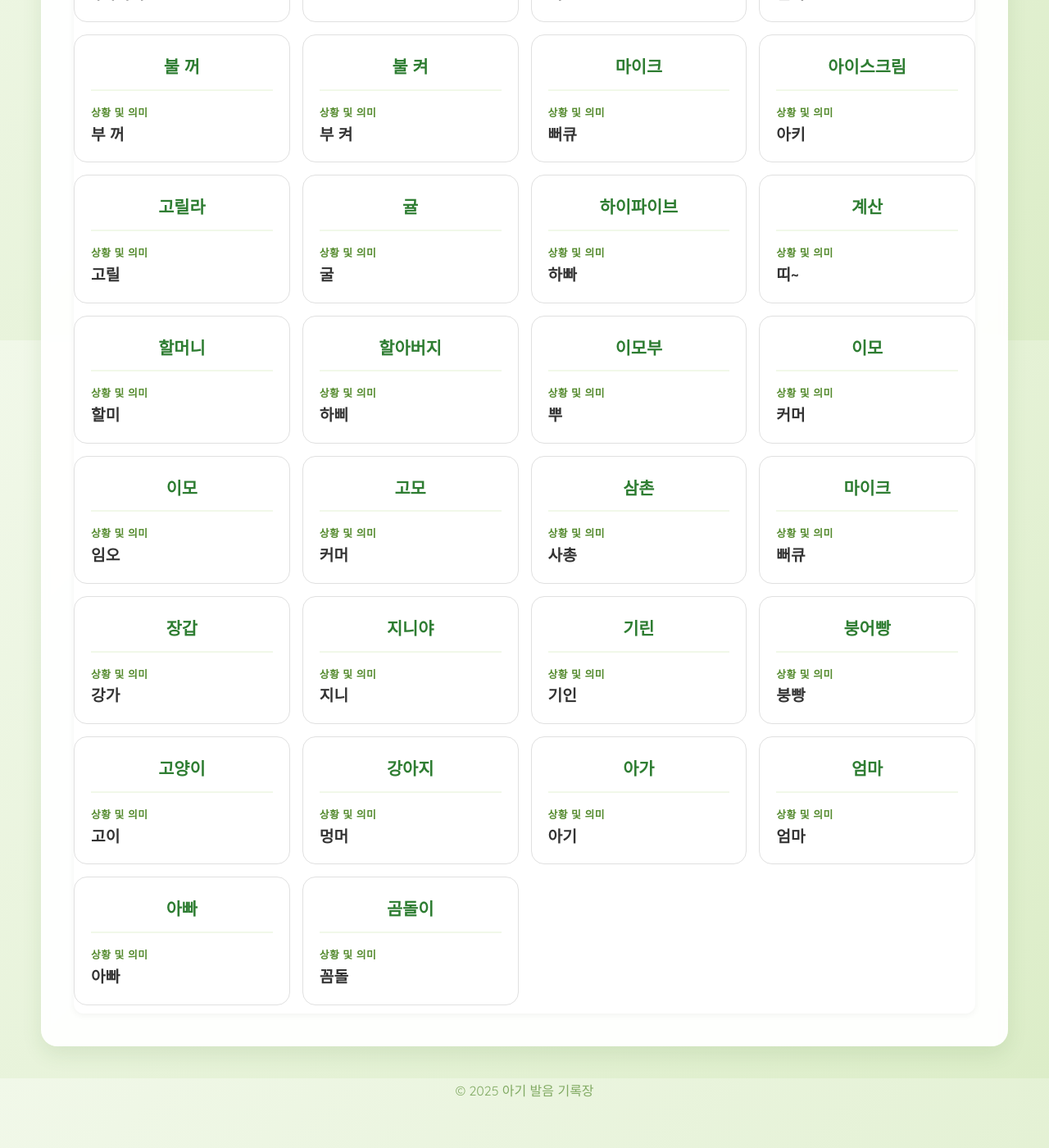
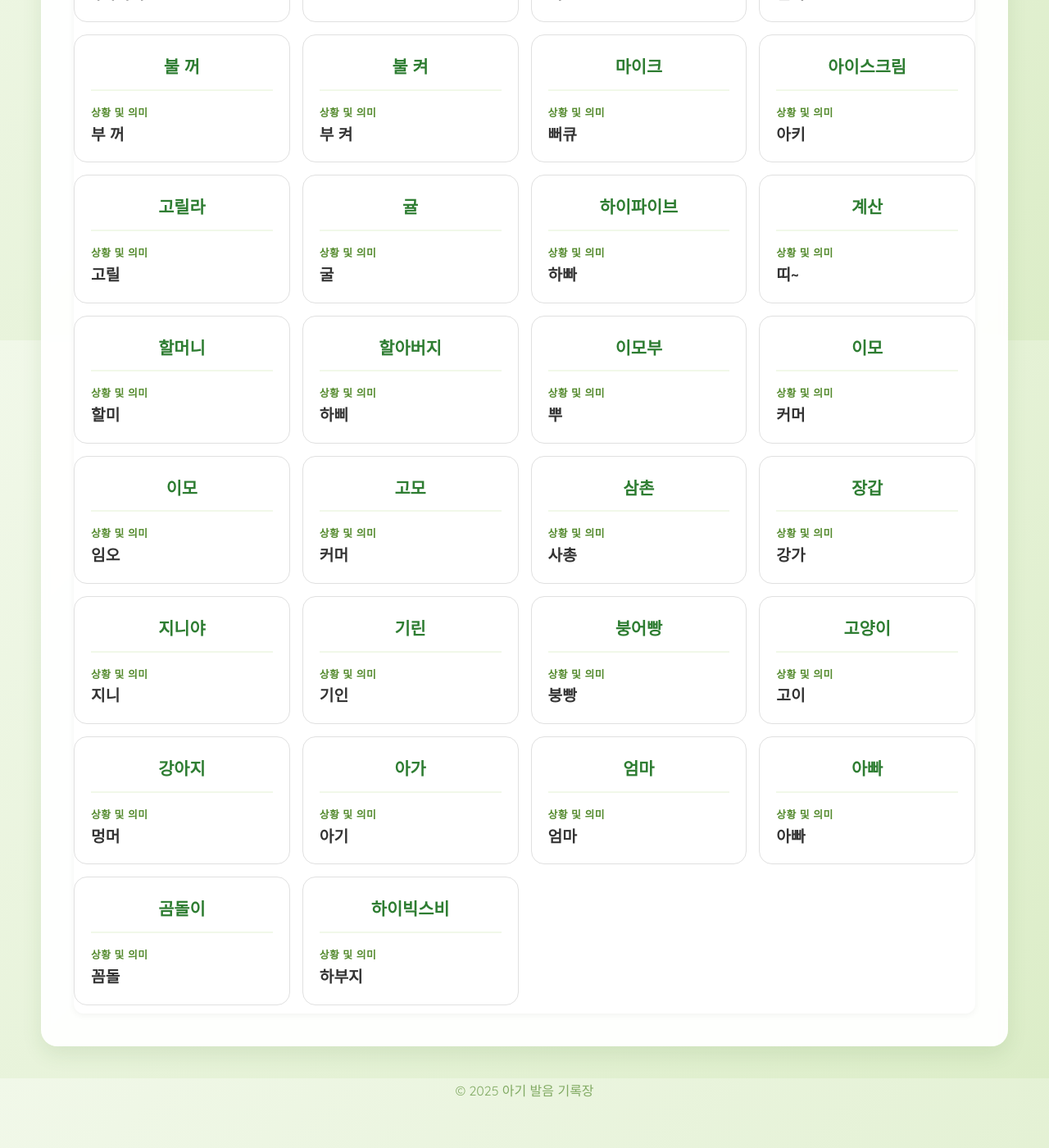
Before and after one commit to JunSungKang/baby-speech-diary, a Jekyll site: the page built from index.md, in a window 1280 px wide and 1400 px high, scrolled down 1385 px. Shown: the whole window at 82% size. Built offline with Jekyll 4.4.1, drawn with Linux system fonts in a browser that asks for light colours; our own code applies the rules of GitHub Pages for plain Markdown files.

Commit message:
Add '하이빅스비' and '하부지' to the index

```diff
--- a/index.md
+++ b/index.md
@@ -45,7 +45,6 @@ layout: default
 | 이모 | 임오 |
 | 고모 | 커머 |
 | 삼촌 | 사총 |
-| 마이크 | 뻐큐 |
 | 장갑 | 강가 |
 | 지니야 | 지니 |
 | 기린 | 기인 |
@@ -56,3 +55,4 @@ layout: default
 | 엄마 | 엄마 |
 | 아빠 | 아빠 |
 | 곰돌이 | 꼼돌 |
+| 하이빅스비 | 하부지 |
```
